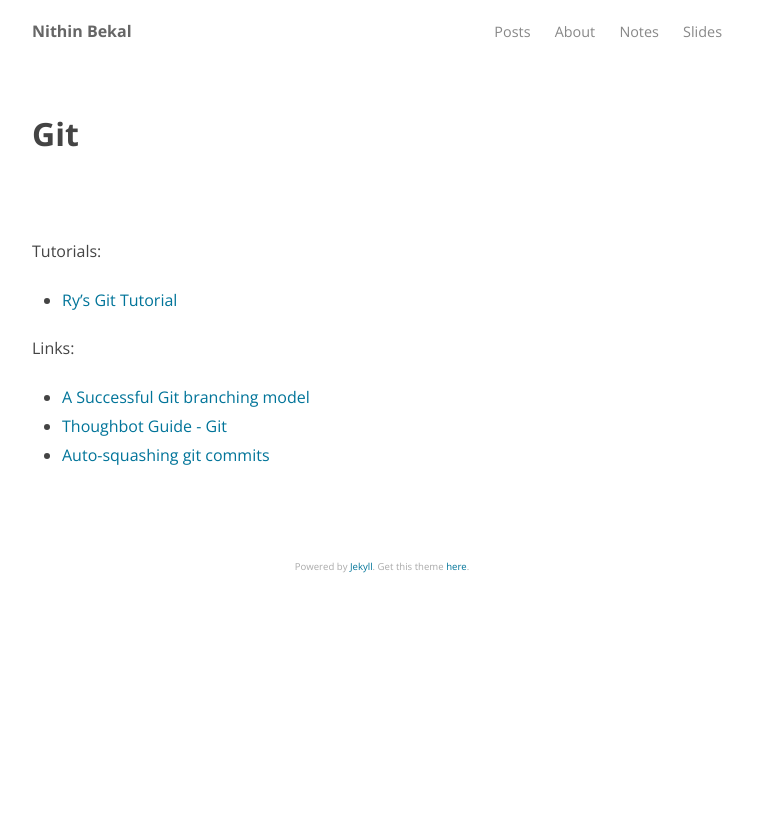
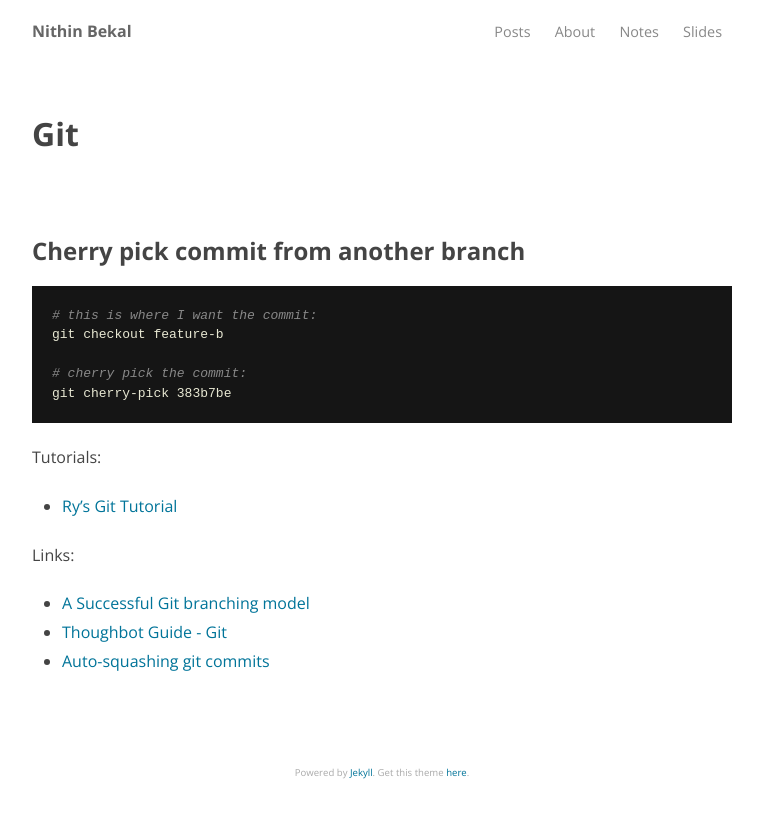
Before and after one commit to nithinbekal/nithinbekal.github.io, a Jekyll site: the page built from notes/git.md, in a window 1280 px wide. Shown: the top 818 px of the page, without its empty margins (258-1021 px from the left). Built offline with Jekyll 4.4.1, drawn with Linux system fonts in a browser that asks for light colours.

Commit message:
Git notes

```diff
--- a/notes/git.md
+++ b/notes/git.md
@@ -3,6 +3,17 @@ layout: page
 title: "Git"
 date:  2015-06-18 13:51:55
 ---
+
+## Cherry pick commit from another branch
+
+{% highlight bash %}
+# this is where I want the commit:
+git checkout feature-b
+
+# cherry pick the commit:
+git cherry-pick 383b7be
+{% endhighlight %}
+
 
 Tutorials:
 
```
